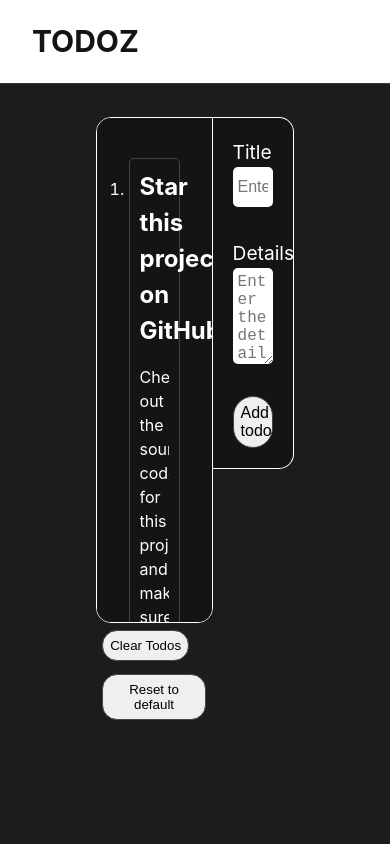
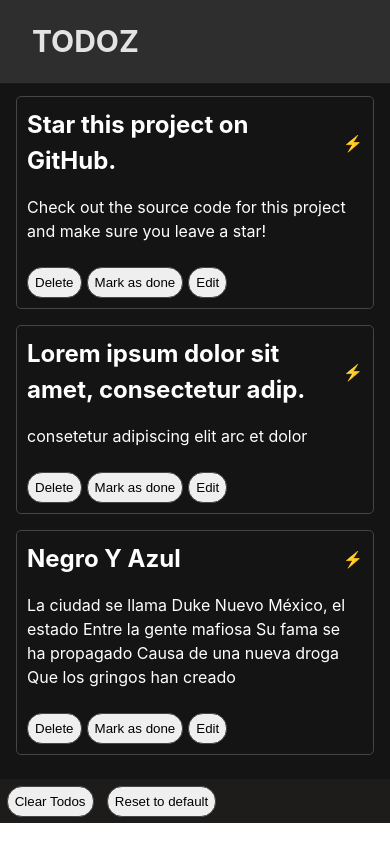
Before and after one commit to zaidsidd360/todoZ, a React (Vite) app: page / in a window 390 px wide. Built offline with nearby package versions, Linux system fonts and the light colour scheme.

Commit message:
Responsive partially done

```diff
--- a/src/components/Container/Container.module.css
+++ b/src/components/Container/Container.module.css
@@ -11,8 +11,35 @@
 
 .innerContainer {
     width: 70%;
+    height: auto;
     /* background-color: red; */
     display: flex;
     justify-content: center;
     align-items: flex-start;
+    /* background-color: rgb(220, 144, 144); */
+    overflow: hidden;
 }
+
+@media (max-width: 800px) {
+    .innerContainer {
+        width: 80%;
+    }
+}
+
+@media (max-width: 700px) {
+    .innerContainer {
+        width: 100%;
+        margin-inline: 1rem;
+    }
+}
+
+@media (max-width: 600px) {
+    .container {
+        height: 100%;
+        padding-top: 4.5rem;
+    }
+
+    .innerContainer {
+        margin: 0;
+    }
+}
--- a/src/components/FormContainer/Form.module.css
+++ b/src/components/FormContainer/Form.module.css
@@ -8,7 +8,7 @@
     border-radius: 15px;
     border-top-left-radius: 0;
     border-bottom-left-radius: 0;
-    width: 30%;
+    width: 40%;
     /* height: 40vh; */
     padding: 20px;
 }
@@ -46,3 +46,9 @@
 .form label {
     font-size: 1.2rem;
 }
+
+@media (max-width: 600px) {
+    .form {
+        display: none;
+    }
+}
--- a/src/components/FormContainer/Form.tsx
+++ b/src/components/FormContainer/Form.tsx
@@ -47,7 +47,7 @@ const Form = ({ dispatch }: IFormProps) => {
         rows={10}
         maxLength={250}
       />
-      <button type="submit">Add todo</button>
+      <button type="submit">Add task</button>
     </form>
   );
 };
--- a/src/components/Navbar/Navbar.module.css
+++ b/src/components/Navbar/Navbar.module.css
@@ -3,13 +3,13 @@
     top: 0;
     width: 100%;
     height: 10vh;
-    background-color: rgb(255, 255, 255);
-    color: rgb(20, 20, 20);
+    background-color: rgb(46, 46, 46);
+    color: rgb(227, 227, 227);
     font-size: 30px;
     font-weight: bold;
     display: flex;
     align-items: center;
     padding-left: 2rem;
     box-sizing: border-box;
-    border-bottom: 1px solid rgb(53, 53, 53);
+    border-bottom: 1px solid rgb(24, 23, 23);
 }
--- a/src/components/TodoContainer/Todo.module.css
+++ b/src/components/TodoContainer/Todo.module.css
@@ -1,5 +1,5 @@
 .container {
-    max-width: 30vw;
+    max-width: 60%;
 }
 
 .todo {
@@ -29,3 +29,23 @@ button {
 .outsideBtn {
     margin: 0.5em;
 }
+
+@media (max-width: 600px) {
+    .container {
+        max-width: 100%;
+    }
+
+    .todo {
+        list-style: none;
+        height: auto;
+        border: none;
+        border-radius: 0;
+        max-width: 100vw;
+        display: flex;
+        flex-direction: column;
+        align-items: center;
+        justify-content: center;
+        padding: 1em;
+        overflow-y: unset;
+    }
+}
--- a/src/components/TodoItem/TodoItem.tsx
+++ b/src/components/TodoItem/TodoItem.tsx
@@ -2,11 +2,6 @@ import React, { useEffect, useRef, useState } from "react";
 import { IAction, ITodo } from "../../types/GlobalTypes";
 import ActionsEnum from "../../data/ActionsEnum";
 import styles from "./TodoItem.module.css";
-
-interface ITodoItemProps {
-  todo: ITodo;
-  dispatch: React.Dispatch<IAction>;
-}
 
 interface IDeletionPromptProps {
   setWantsToDelete: React.Dispatch<React.SetStateAction<boolean>>;
@@ -29,6 +24,11 @@ const DeletionPrompt = ({
     </>
   );
 };
+
+interface ITodoItemProps {
+  todo: ITodo;
+  dispatch: React.Dispatch<IAction>;
+}
 
 const TodoItem = ({ todo, dispatch }: ITodoItemProps) => {
   // TODO:
```
